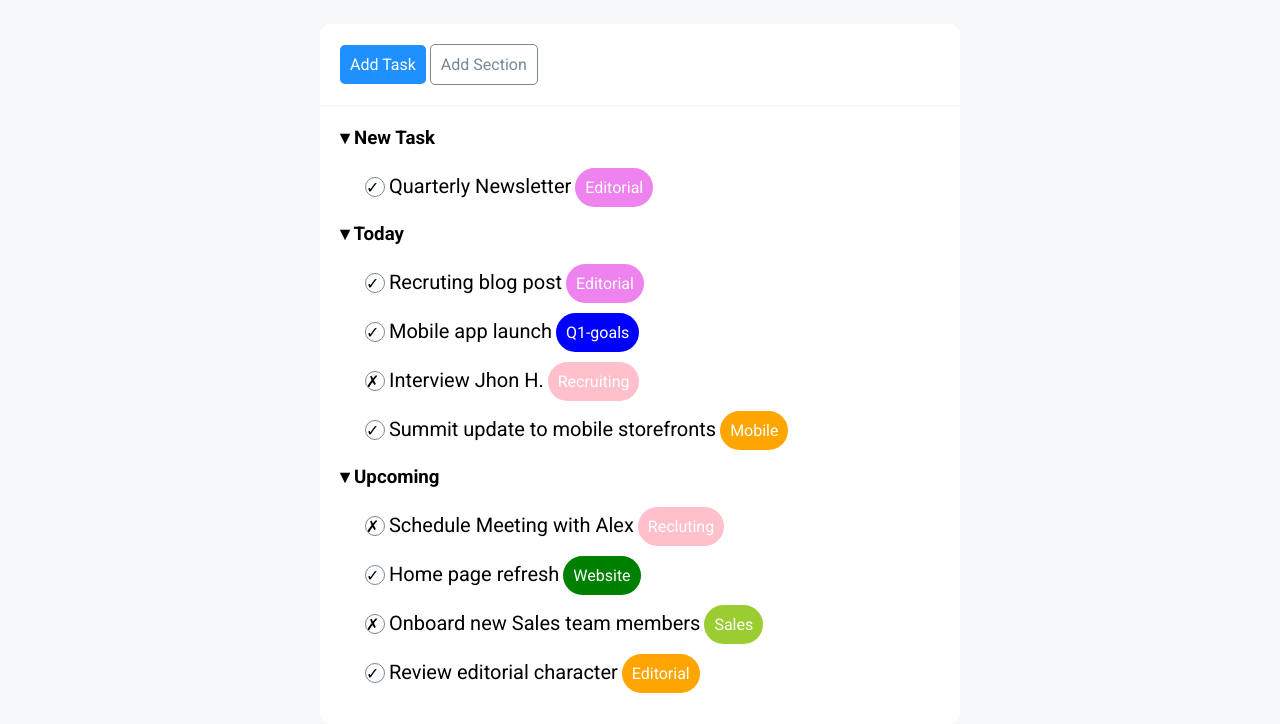
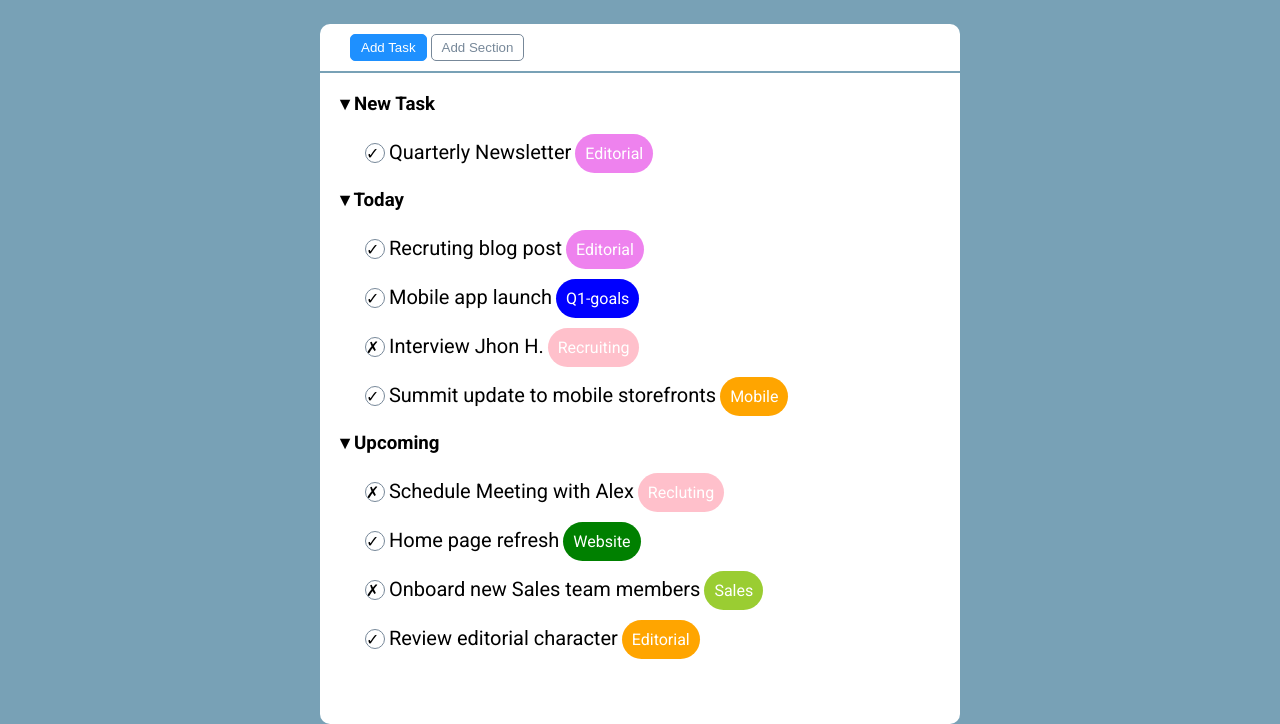
Before and after one commit to Salvo170586SP/html-css-toboolist, a plain HTML site: page index.html in a window 1280 px wide. Shown: the part 84-808 px from the top of the page. Drawn offline with Linux system fonts and the light colour scheme.

Commit message:
correction  actions sections

```diff
--- a/css/style.css
+++ b/css/style.css
@@ -7,12 +7,8 @@
 }
 
 body{
-    background-color: #f6f8f9;
+    background-color: #78a1b6;
     font-family: 'Roboto', sans-serif;
-}
-
-hr{
-    border: 1px solid #f6f8f9 ;
 }
 
 section{
@@ -47,28 +43,28 @@ section{
 }
 
 
-/*sezione link*/
+/*sezione actions*/
 
-#link{
-
-    padding: 20px 0 0 20px;
+#actions{
+    padding: 10px 30px;
+    border-bottom: 2px solid #78a1b6;
 }
 
-.link-item{
+.button-item{
     border-radius: 5px;
-    text-decoration-line: none;
-    padding: 10px;
-    display: inline-block;
-    margin-bottom: 20px;
+    padding: 5px 10px;
+    border: 1px solid transparent;
 }
 
 #blue{
     background-color: #1e90ff;
+    border-color: #1e90ff;
     color: white;
 }
 
 #white{
-    border: 1px solid lightslategrey;
+    background-color: white;
+    border-color: currentColor;
     color: lightslategrey;
 }
 
--- a/index.html
+++ b/index.html
@@ -20,13 +20,14 @@
       <h1 class="title-logo">Toboolist</h1>
     </header>
 
-    <main class="container">
-      <!--sezione link-->
-      <section id="link">
-        <a id="blue" class="link-item" href="#">Add Task</a>
-        <a id="white" class="link-item" href="#">Add Section</a>
+    <!--parte centrale-->
+    <main>
+      <div class="container">
+        <!--sezione actions-->
+        <section id="actions">
+          <button id="blue" class="button-item">Add Task</button>
+          <button id="white" class="button-item">Add Section</button>
         </section>
-      <hr />
 
         <!--sezione task-->
         <section id="task">
@@ -92,6 +93,7 @@
             <a class="link-task orange" href="#">Editorial</a>
           </div>
         </section>
+      </div>
     </main>
   </body>
 </html>
```
Lines whose indentation alone changed are shown as unchanged.
